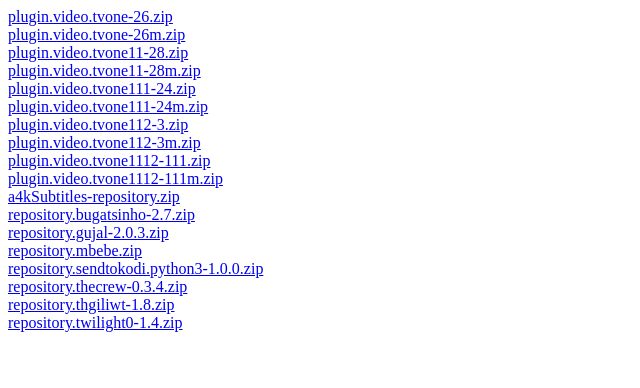
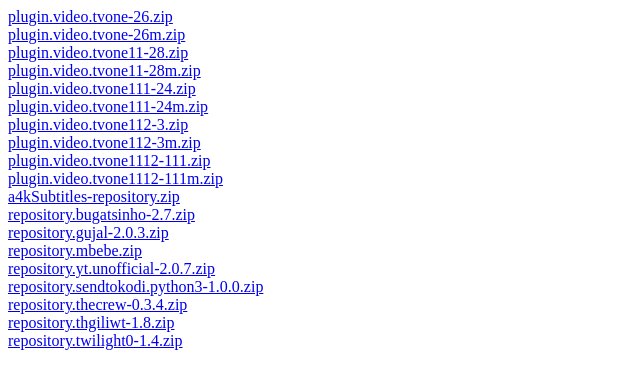
Before and after one commit to gamicoulas/repo, a plain HTML site: page index.html in a window 1280 px wide. Shown: the whole page, without its empty margins (0-640 px from the left). Drawn offline with Linux system fonts and the light colour scheme.

Commit message:
Update index.html

```diff
--- a/index.html
+++ b/index.html
@@ -12,6 +12,7 @@
 <a href="repository.bugatsinho-2.7.zip">repository.bugatsinho-2.7.zip</a><br>
 <a href="repository.gujal-2.0.3.zip">repository.gujal-2.0.3.zip</a><br>
 <a href="repository.mbebe.zip">repository.mbebe.zip</a><br>
+<a href="repository.yt.unofficial-2.0.7.zip">repository.yt.unofficial-2.0.7.zip</a><br>
 <a href="repository.sendtokodi.python3-1.0.0.zip">repository.sendtokodi.python3-1.0.0.zip</a><br>
 <a href="repository.thecrew-0.3.4.zip">repository.thecrew-0.3.4.zip</a><br>
 <a href="repository.thgiliwt-1.8.zip">repository.thgiliwt-1.8.zip</a><br>
```
